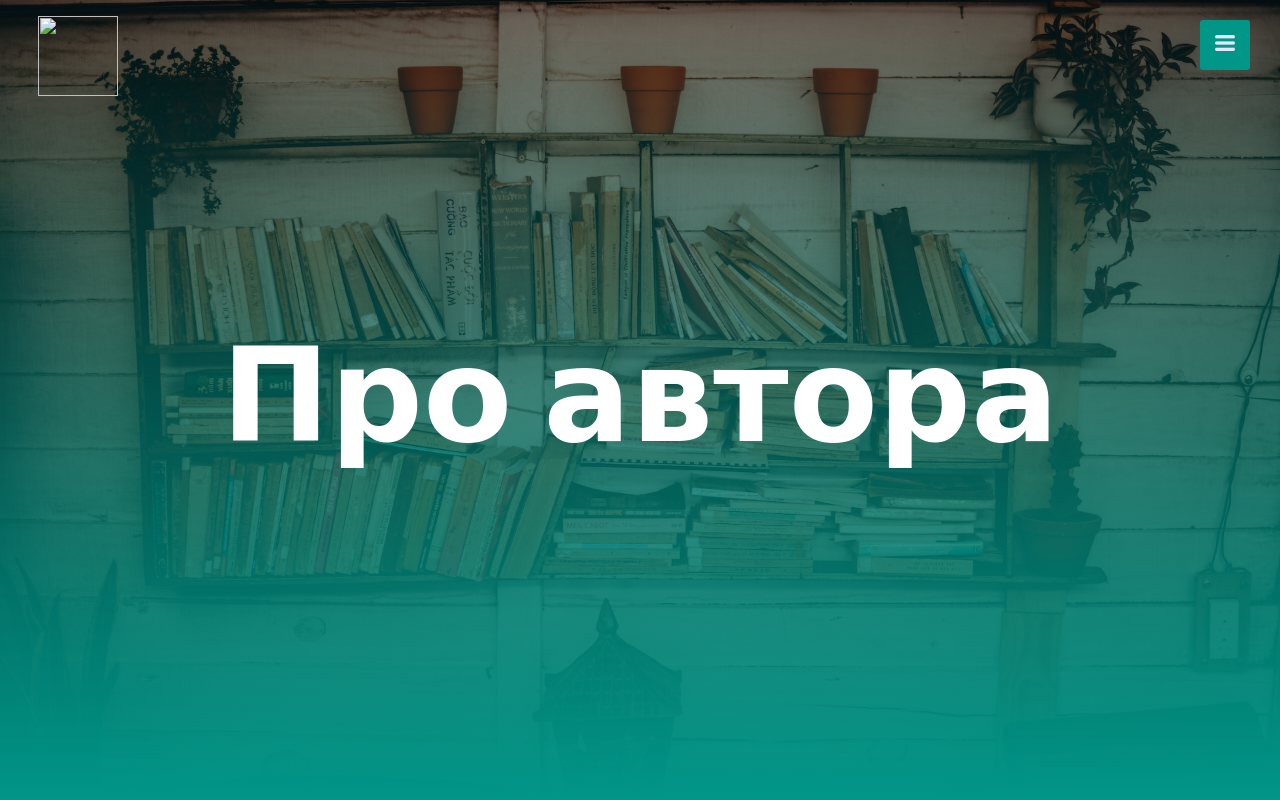
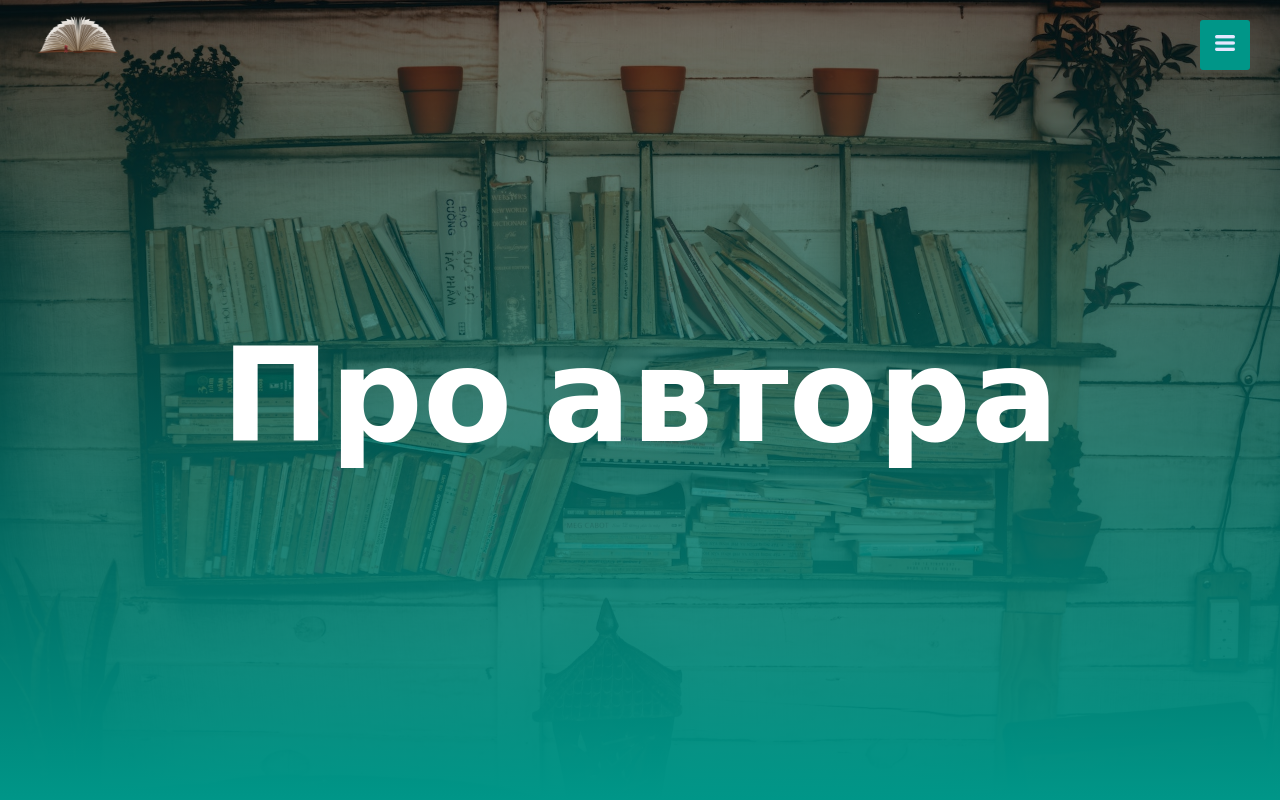
Before and after one commit to Svitlana13/Laba1, a plain HTML site: page contact.html in a window 1280 px wide. Shown: the top 800 px of the page. Drawn offline with Linux system fonts and the light colour scheme; some packages are replaced by stand-ins of ours; a script that the page names is missing; files whose address does not match are found by name.

Commit message:
Update contact.html

```diff
--- a/contact.html
+++ b/contact.html
@@ -12,7 +12,7 @@
 
 
 <section id="banner">
-	<img src="images/logo.png" class="logo">
+	<img src="images/text/logo.png" class="logo">
 	<div class="banner-text">
 		<h1>Про автора</h1>
 
```
